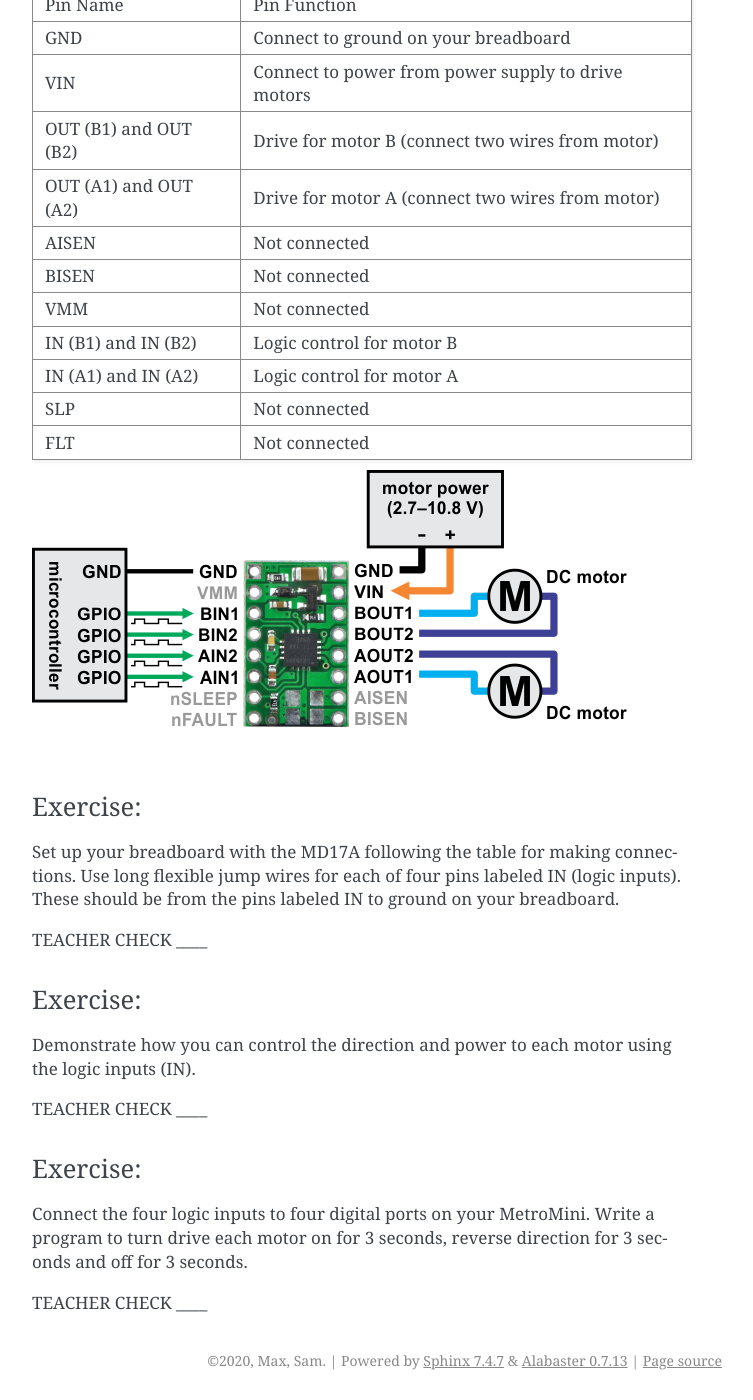
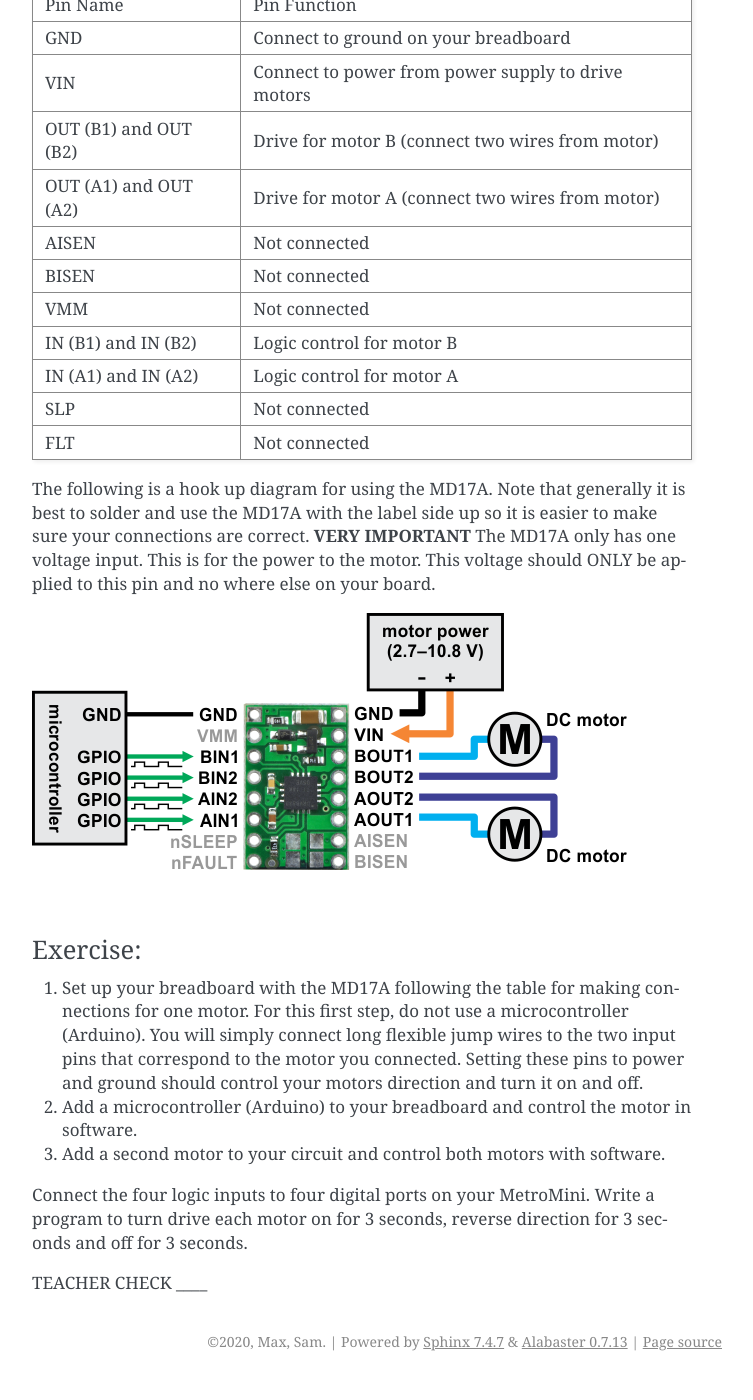
Before and after one commit to maxtkc/mvths-wiki, a Sphinx documentation site: the page built from docs/060b-MD17A.rst, in a window 1280 px wide and 1400 px high, scrolled down 906 px. Shown: the whole window, without its empty margins (388-1141 px from the left). Built offline with Sphinx 7.4.7, drawn with Linux system fonts in a browser that asks for light colours; pages that are not in the unit, such as notebooks, are missing from menus.

Commit message:
Update 060b-MD17A.rst

```diff
--- a/docs/060b-MD17A.rst
+++ b/docs/060b-MD17A.rst
@@ -46,29 +46,20 @@ The following is an image of the labeled side of the module and a table listed t
 | FLT                     | Not connected                                        |
 +-------------------------+------------------------------------------------------+
 
+The following is a hook up diagram for using the MD17A. Note that generally it is best to solder and use the MD17A with the label side up so it is easier to make sure your connections are correct. **VERY IMPORTANT** The MD17A only has one voltage input. This is for the power to the motor. This voltage should ONLY be applied to this pin and no where else on your board.
 
 .. image:: images/MD17a.png
 
 Exercise:
 ~~~~~~~~~
 
-Set up your breadboard with the MD17A following the table for making
-connections. Use long flexible jump wires for each of four pins labeled
-IN (logic inputs). These should be from the pins labeled IN to ground on
-your breadboard.
+#. Set up your breadboard with the MD17A following the table for making connections for one motor. For this first step, do not use a microcontroller (Arduino). You will simply connect long flexible jump wires to the two input pins that correspond to the motor you connected. Setting these pins to power and ground should control your motors direction and turn it on and off.
 
-TEACHER CHECK \_\_\_\_
+#. Add a microcontroller (Arduino) to your breadboard and control the motor in software.
 
-Exercise:
-~~~~~~~~~
+#. Add a second motor to your circuit and control both motors with software.
 
-Demonstrate how you can control the direction and power to each motor
-using the logic inputs (IN).
 
-TEACHER CHECK \_\_\_\_
-
-Exercise:
-~~~~~~~~~
 
 Connect the four logic inputs to four digital ports on your MetroMini.
 Write a program to turn drive each motor on for 3 seconds, reverse
```
